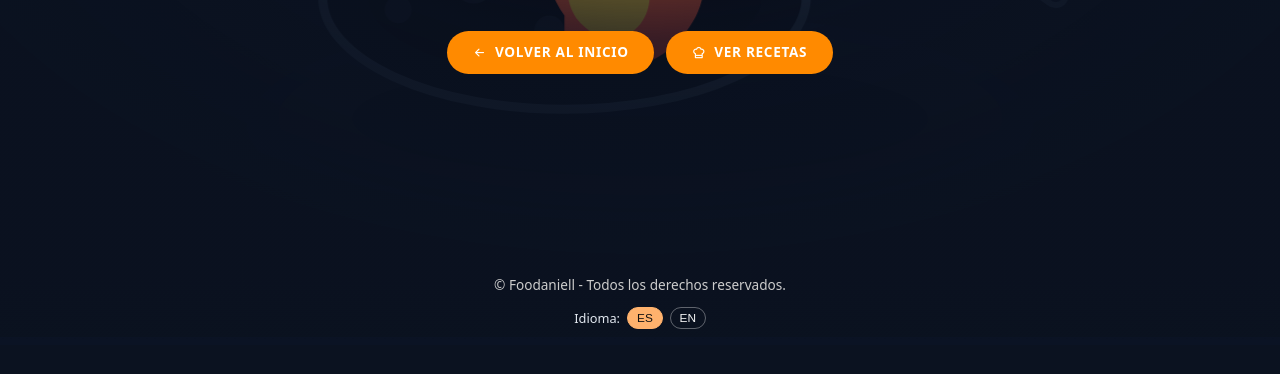
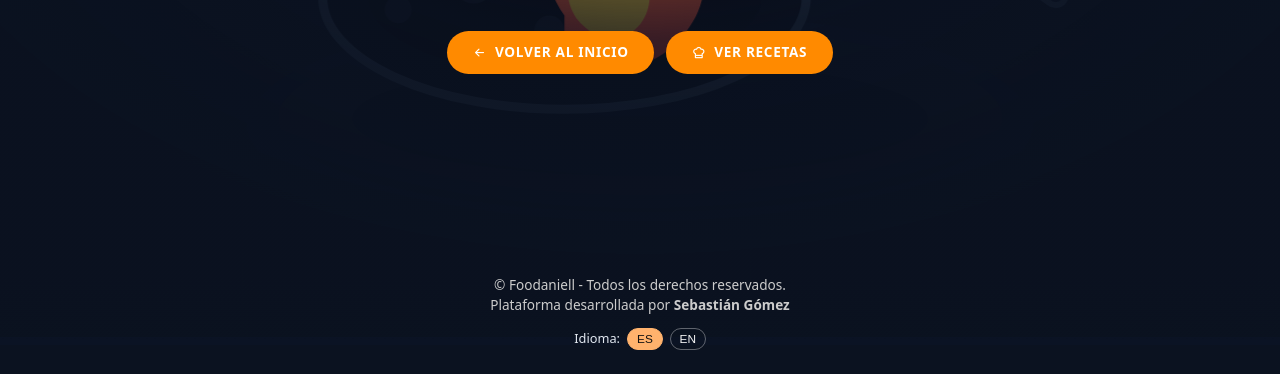
Before and after one commit to GmzQzvZ/Foodaniel, a plain HTML site: page FrontEnd/View/404.html in a window 1280 px wide. Shown: the part 463-837 px from the top of the page. Before the commit the page ends 816 px from the top, so only its background shows below. Drawn offline with Linux system fonts and the light colour scheme.

Commit message:
feat: agregar información del desarrollador en el pie de página en varias vistas

```diff
--- a/FrontEnd/View/404.html
+++ b/FrontEnd/View/404.html
@@ -169,6 +169,7 @@
   <footer class="site-footer">
     <div class="site-footer__inner">
       <p data-i18n="footer_copyright">© Foodaniell - Todos los derechos reservados.</p>
+      <p>Plataforma desarrollada por <a href="https://sebas-gomez.com/" target="_blank" rel="noopener noreferrer"><strong>Sebastián Gómez</strong></a></p>
     </div>
   </footer>
 </body>
```
Also changed, not shown: FrontEnd/View/About.html (+1 -0 lines), FrontEnd/View/Contacto.html (+1 -0 lines), FrontEnd/View/Recetas.html (+1 -0 lines), FrontEnd/View/index.html (+1 -0 lines), FrontEnd/View/libros.html (+1 -0 lines), FrontEnd/View/receta.html (+1 -0 lines), FrontEnd/View/videos.html (+1 -0 lines).
